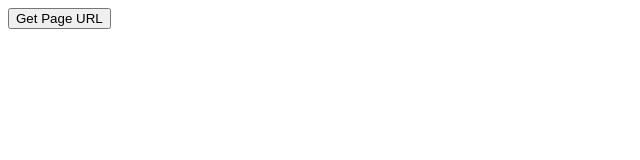
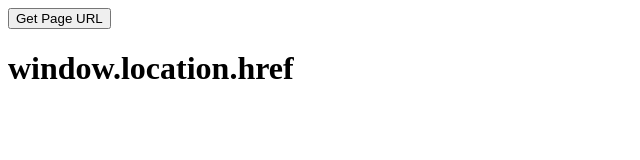
Before and after one commit to ReadForLife/ReadForLife.github.io, a plain HTML site: page index.html in a window 1280 px wide. Shown: the whole page, without its empty margins (0-640 px from the left). Drawn offline with Linux system fonts and the light colour scheme.

Commit message:
Update index.html

```diff
--- a/index.html
+++ b/index.html
@@ -11,5 +11,6 @@
     </script>
 
     <button type="button" onclick="getURL();">Get Page URL</button>
+<h1>window.location.href</h5>
 </body>
 </html>
```
